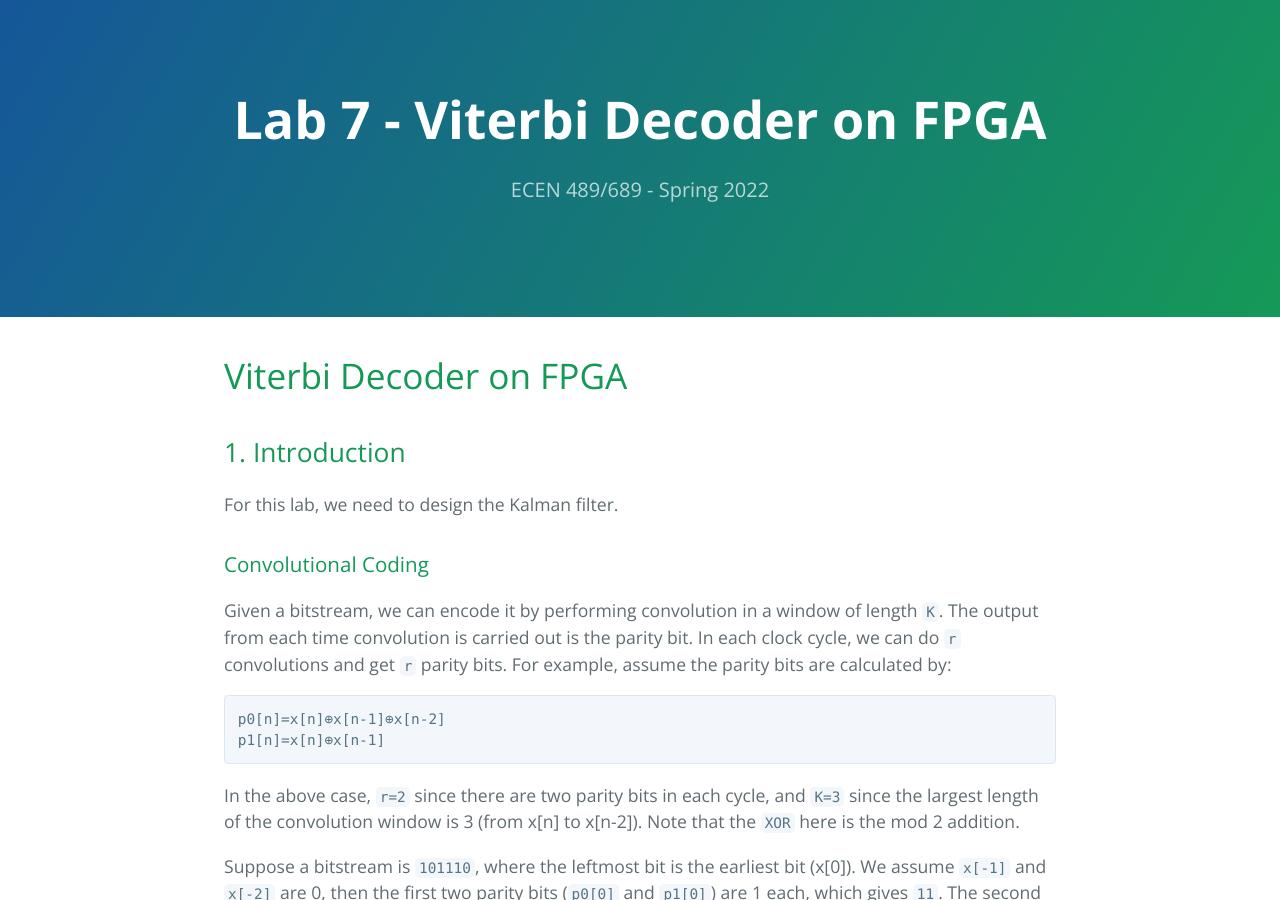
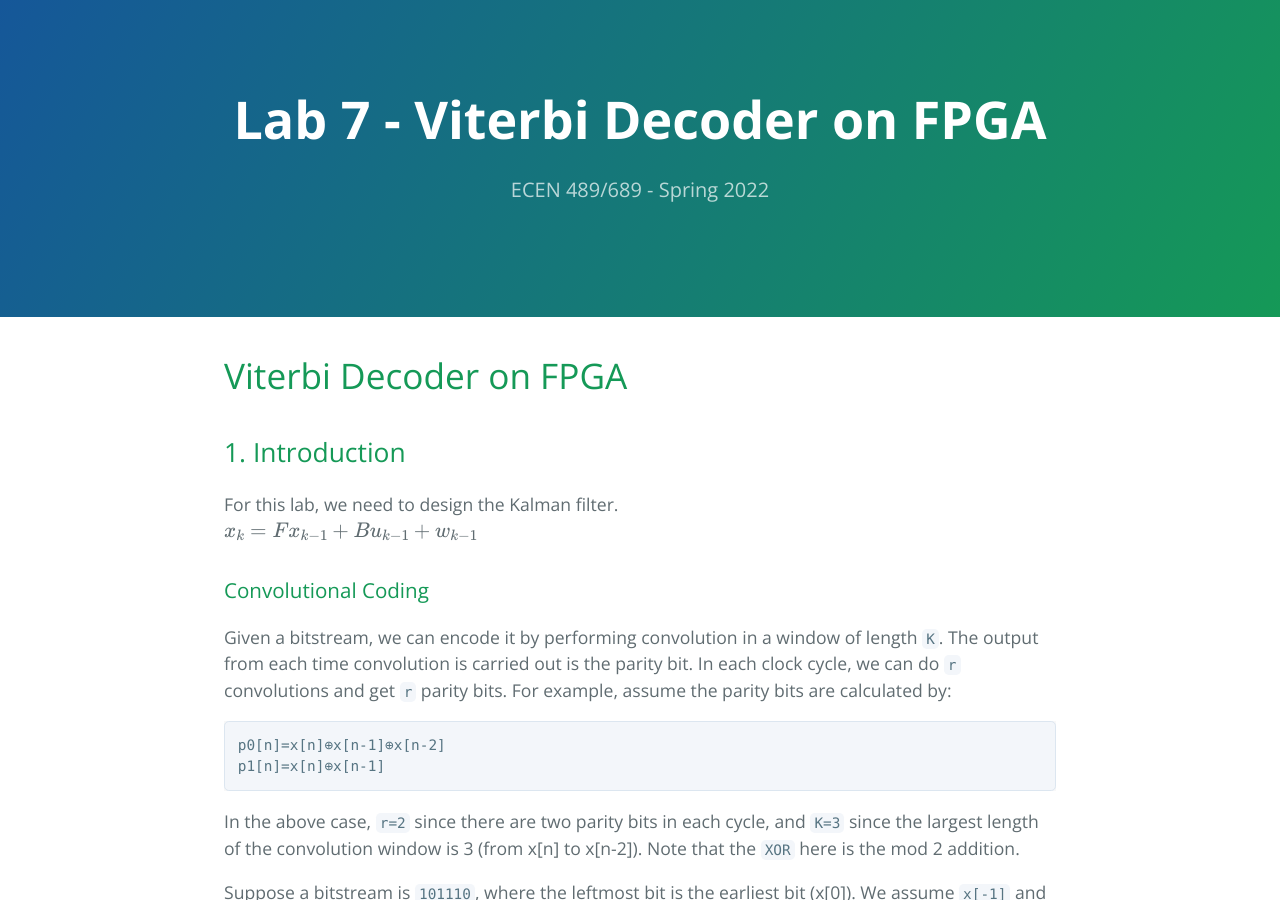
Before and after one commit to hailiangh/hailiangh.github.io, a Jekyll site: the page built from TA/ECEN689_Spring2022/lab7_manual.md, in a window 1280 px wide and 900 px high. Built offline with Jekyll 4.4.1, drawn with Linux system fonts in a browser that asks for light colours; formulas are drawn with MathJax 3; the repository's description, which GitHub fills in, is left out.

Commit message:
Update lab7_manual.md

```diff
--- a/TA/ECEN689_Spring2022/lab7_manual.md
+++ b/TA/ECEN689_Spring2022/lab7_manual.md
@@ -7,6 +7,7 @@ usemathjax: true
 # Viterbi Decoder on FPGA
 ## 1. Introduction
 For this lab, we need to design the Kalman filter.
+$$x_k = F x_{k-1} + Bu_{k-1} + w_{k-1}$$
 <!-- Kalman filter estimates the state of a system. Assume $x$ is the state vector we want to estimate, and the system can be illustrated by:
 $$x_k = F x_{k-1} + Bu_{k-1} + w_{k-1}$$
 , where $F$, $B$ are the square matrices of size `n`. $u_{k-1}$ is the input control vector of size `n` that can update the state vector from $x_{k-1}$ to $x_{k}$. $w_{k-1}$ is the noise input vector.
```
